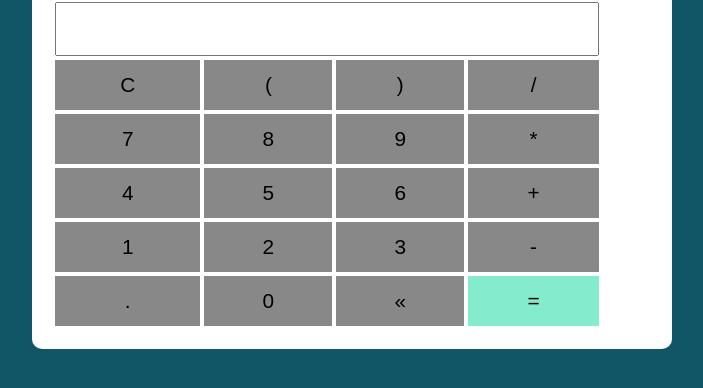
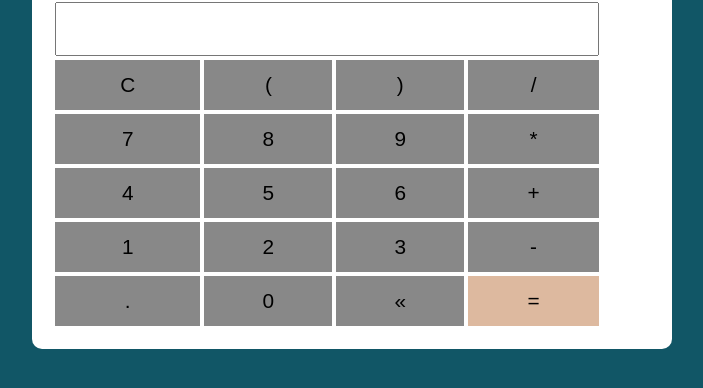
Before and after one commit to Japazin/Ativdades-Curso-JS, a plain HTML site: page calculadora/index.html in a window 1280 px wide. Shown: the part 154-542 px from the top of the page, without its empty margins (288-991 px from the left). Drawn offline with nearby package versions, Linux system fonts and the light colour scheme.

Commit message:
igual color

```diff
--- a/calculadora/style.css
+++ b/calculadora/style.css
@@ -85,5 +85,5 @@ form button:hover {
   background: #fff;
 }
 .btn-eq{
-  background: rgba(22, 219, 160, 0.533)
+  background: rgba(191, 124, 76, 0.533)
 }
```
